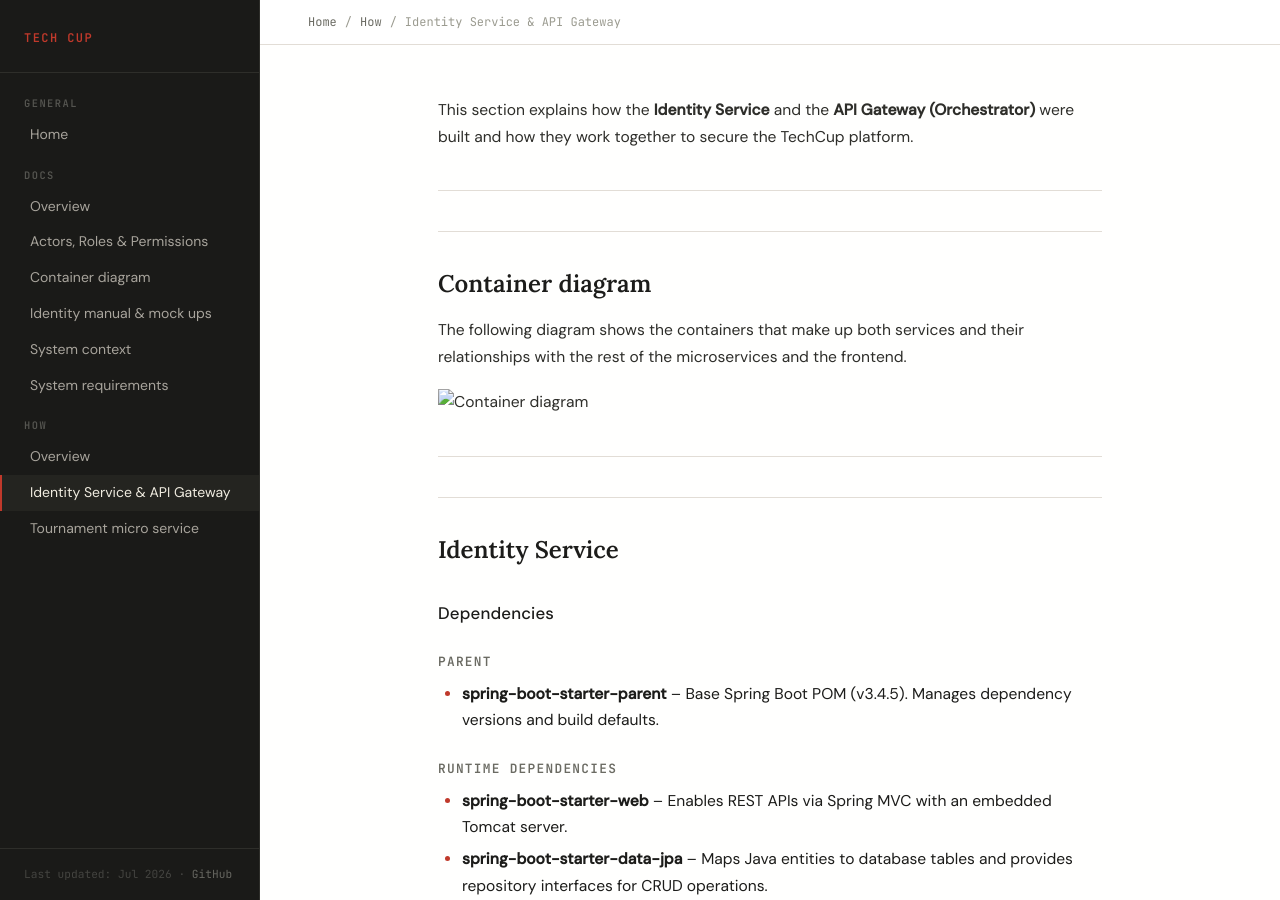
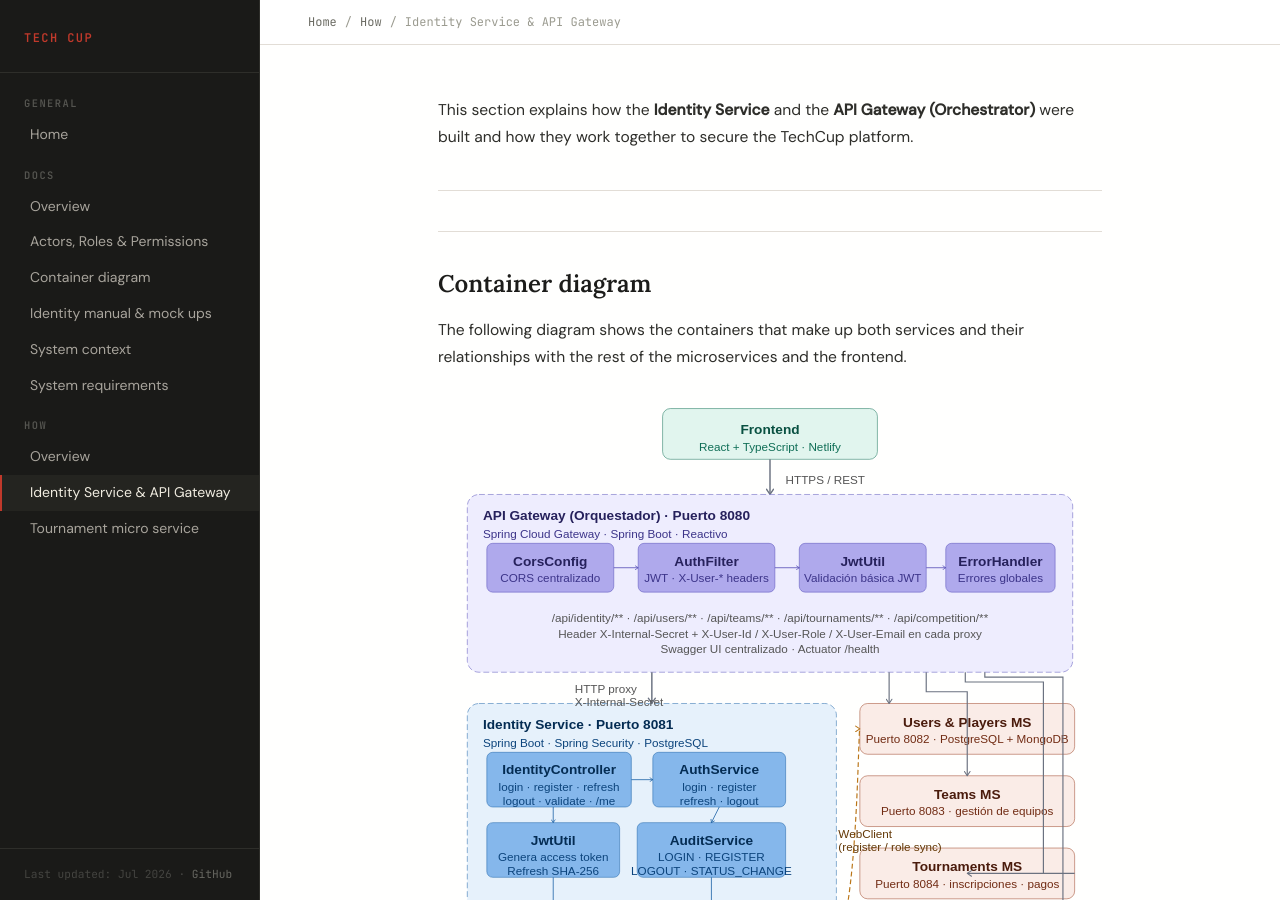
Before and after one commit to techcup-eci/techcup-eci.github.io, a Jekyll site: the page built from how/ApiGateway-Identity-ms.md, in a window 1280 px wide and 900 px high. Built offline with Jekyll 4.4.1, drawn with Linux system fonts in a browser that asks for light colours.

Commit message:
Feat:add api y identity

```diff
--- a/how/ApiGateway-Identity-ms.md
+++ b/how/ApiGateway-Identity-ms.md
@@ -11,7 +11,7 @@ This section explains how the **Identity Service** and the **API Gateway (Orches
 
 The following diagram shows the containers that make up both services and their relationships with the rest of the microservices and the frontend.
 
-![Container diagram](contIdeApi/techcup_container_diagram.svg)
+![Container diagram](/contIdeApi/techcup_container_diagram.svg)
 
 ---
 
```
